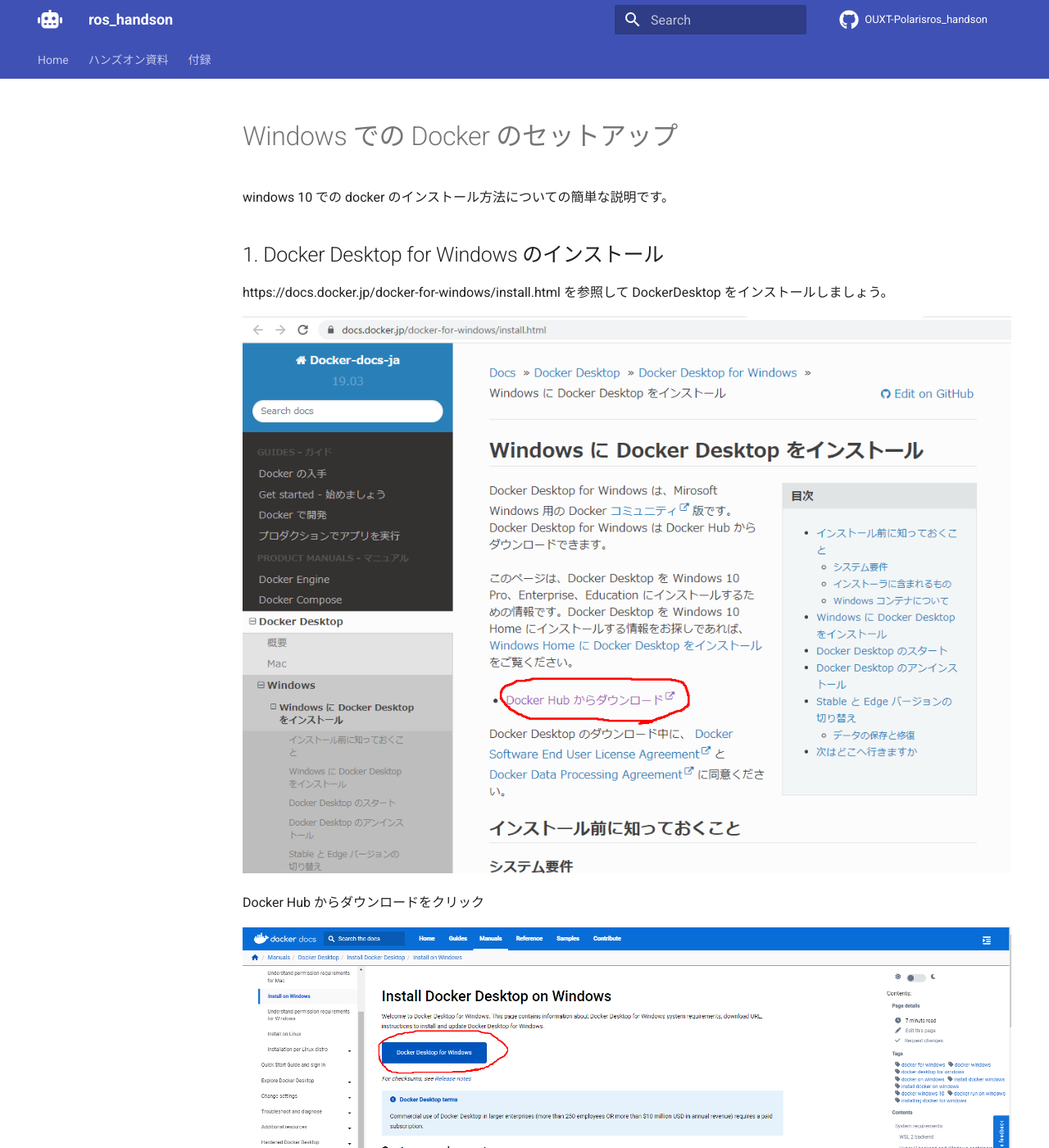
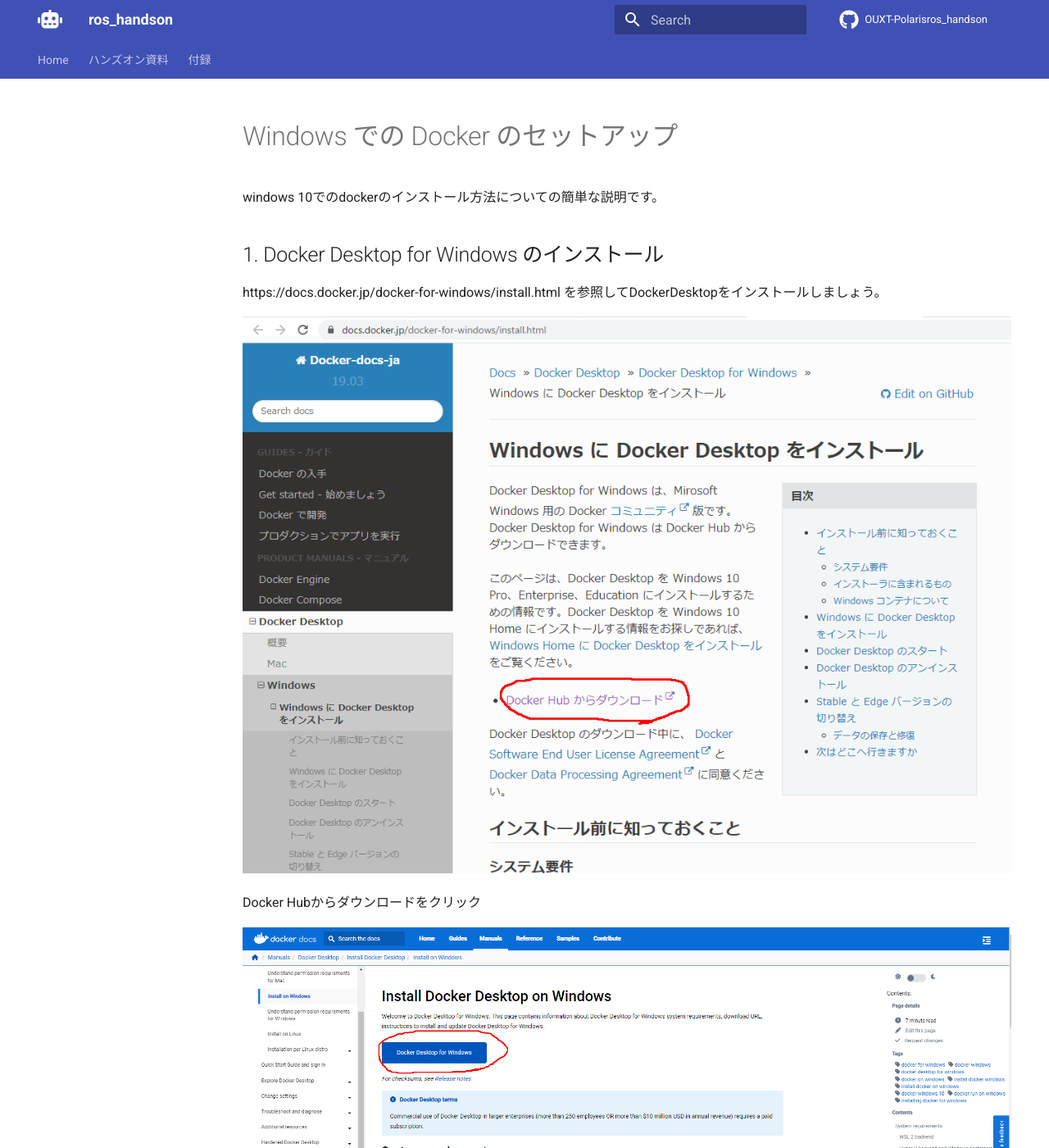
Before and after one commit to OUXT-Polaris/ros_handson, an MkDocs documentation site: the page built from docs/docker_install_for_windows.md, in a window 1280 px wide and 1400 px high. Shown: the whole window at 82% size. Built offline with MkDocs 1.6.1 and Material for MkDocs 9.7.7, drawn with Linux system fonts in a browser that asks for light colours; nearby versions of some CDN libraries; comment, search, counter and statistics services are not loaded; some of the changed text lies outside the part shown.

Commit message:
textlintで修正

````diff
--- a/docs/docker_install_for_windows.md
+++ b/docs/docker_install_for_windows.md
@@ -1,15 +1,15 @@
 # Windows での Docker のセットアップ
 
-windows 10 での docker のインストール方法についての簡単な説明です。
+windows 10でのdockerのインストール方法についての簡単な説明です。
 
 ## 1. Docker Desktop for Windows のインストール
 
 https://docs.docker.jp/docker-for-windows/install.html
-を参照して DockerDesktop をインストールしましょう。
+を参照してDockerDesktopをインストールしましょう。
 
 ![Docker docs](images/docker_install_for_windows/1.PNG)
 
-Docker Hub からダウンロードをクリック
+Docker Hubからダウンロードをクリック
 
 ![インストール先](images/docker_install_for_windows/2.PNG)
 
@@ -17,11 +17,11 @@
 。
 ![ダウンロードしたフォルダ](images/docker_install_for_windows/3.PNG)
 
-Docker Desktop Installer.exe をクリックするとインストーラーが立ち上がります。
+Docker Desktop Installer.exeをクリックするとインストーラーが立ち上がります。
 
 ![インストーラー起動後](images/docker_install_for_windows/4.PNG)
 
-OK を押して進めましょう。
+OKを押して進めましょう。
 
 ![インストール中](images/docker_install_for_windows/5.PNG)
 
@@ -33,9 +33,9 @@
 
 ![同意画面](images/docker_install_for_windows/7.PNG)
 
-Accept を押したら完了です。
+Acceptを押したら完了です。
 
-もしかしたら wsl のアップデートをしてくれと言われる場合も有ります。そしたら、PowerShell に
+もしかしたらwslのアップデートをしてくれと言われる場合も有ります。そしたら、PowerShellに
 
 ```
 wsl --update
````
Also changed, not shown: other parts of docs/docker_install_for_windows.md (+7 -7 lines).
